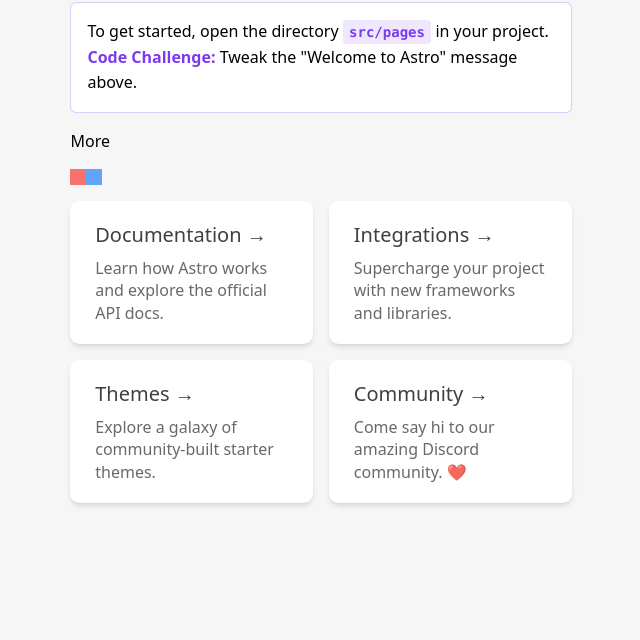
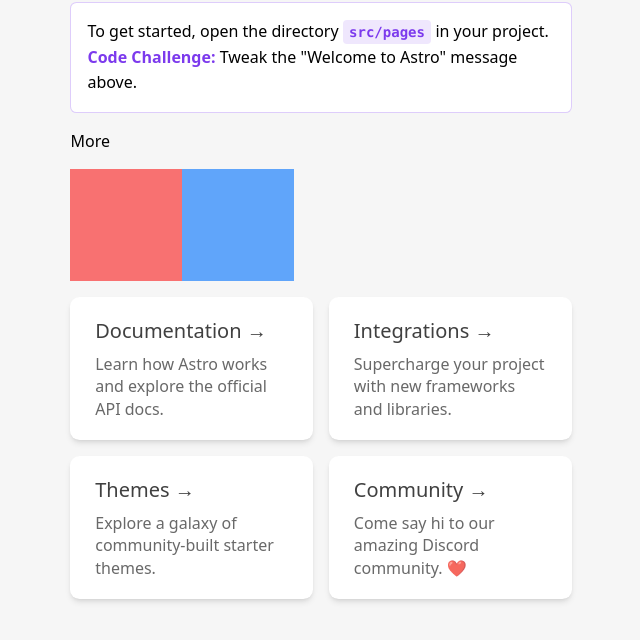
Before and after one commit to dingusn10/heritage, an Astro site in the folder web/: page / in a window 1280 px wide. Shown: the part 110-750 px from the top of the page, without its empty margins (319-959 px from the left). Built offline with nearby package versions, Linux system fonts and the light colour scheme; Astro itself is replaced by a stand-in of ours.

Commit message:
more tailwind tests

```diff
--- a/web/src/components/Square.astro
+++ b/web/src/components/Square.astro
@@ -10,6 +10,6 @@
 
 
 <div class="flex mx-auto inline py-4">
-    <div class="p-2 bg-red-400"></div>
-    <div class="p-2 bg-blue-400"></div>
+    <div class="p-14 w-xl bg-red-400"></div>
+    <div class="p-14 w-xl bg-blue-400"></div>
 </div>
```
